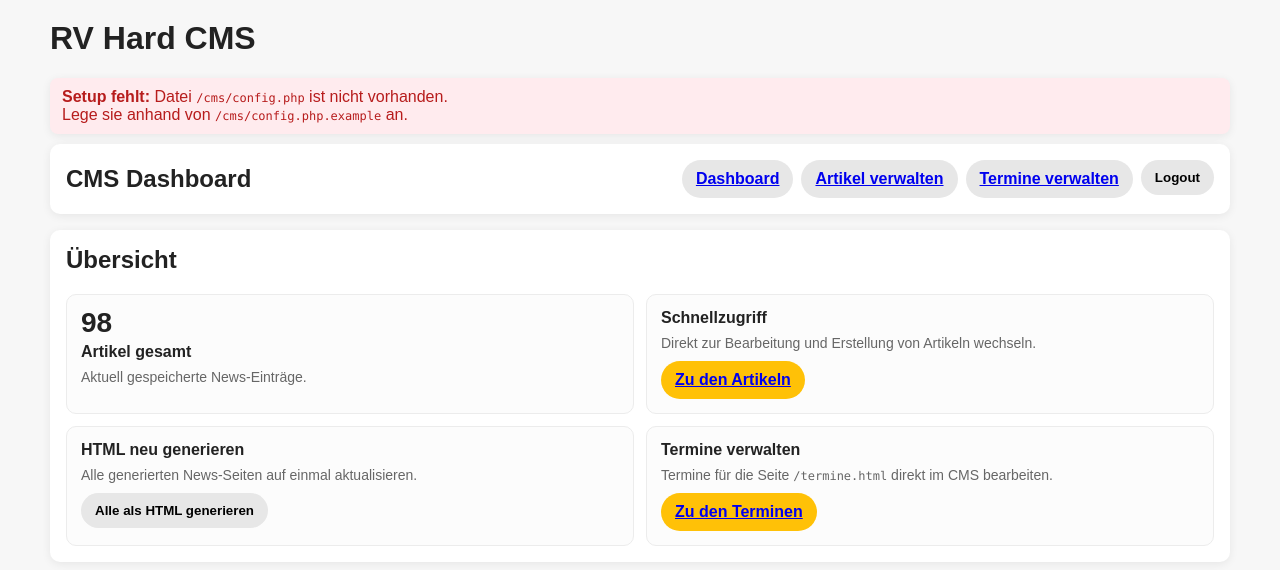
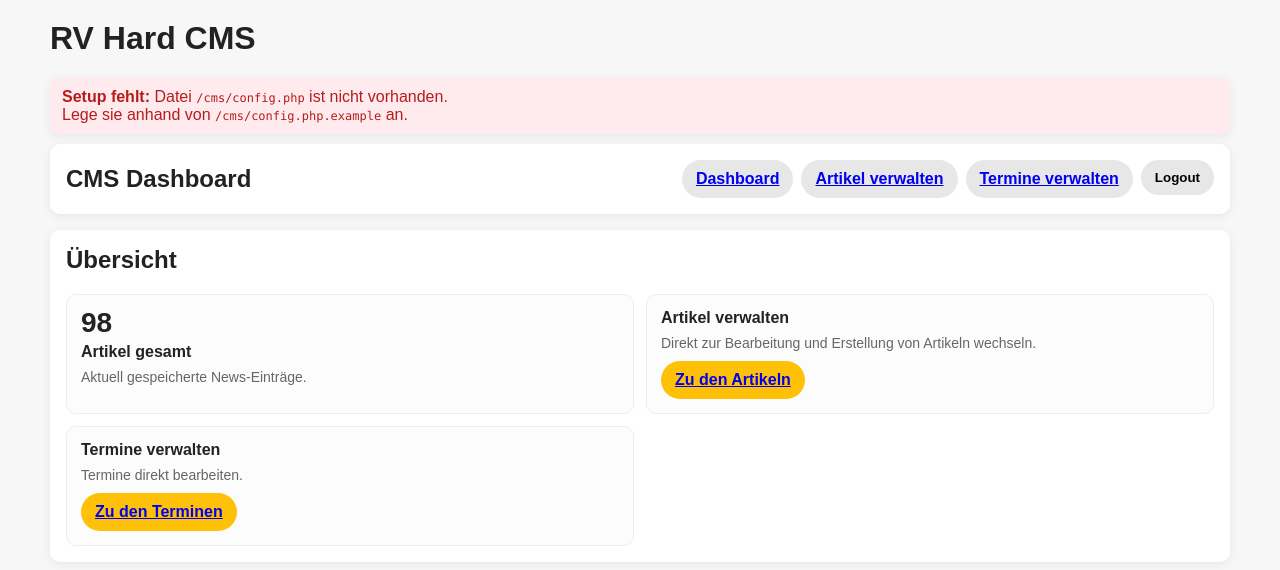
Before and after one commit to arnovoyer/RVHard, a PHP site: page /cms/index.php in a window 1280 px wide. Shown: the top 570 px of the page. Run offline with PHP 8.4, Linux system fonts and the light colour scheme; the visitor is signed in with stand-in values (Sample User, id 1).

Commit message:
Ändere "Schnellzugriff" zu "Artikel verwalten" und aktualisiere den Text für die Terminverwaltung im CMS; kommentiere HTML-Generierungsbereich aus.

```diff
--- a/cms/index.php
+++ b/cms/index.php
@@ -1384,13 +1384,13 @@
                 <p>Aktuell gespeicherte News-Einträge.</p>
             </div>
             <div class="dash-box">
-                <h3>Schnellzugriff</h3>
+                <h3>Artikel verwalten</h3>
                 <p>Direkt zur Bearbeitung und Erstellung von Artikeln wechseln.</p>
                 <div class="row" style="margin-top:10px;">
                 <a class="btn btn-primary" href="/cms/index.php?view=articles">Zu den Artikeln</a>
                 </div>
             </div>
-            <div class="dash-box">
+            <!--<div class="dash-box">
                 <h3>HTML neu generieren</h3>
                 <p>Alle generierten News-Seiten auf einmal aktualisieren.</p>
                 <form method="post" style="margin-top:10px;">
@@ -1398,10 +1398,10 @@
                 <input type="hidden" name="csrf_token" value="<?= htmlspecialchars($csrfToken, ENT_QUOTES, 'UTF-8') ?>" />
                 <button class="btn btn-muted" type="submit">Alle als HTML generieren</button>
                 </form>
-            </div>
+            </div>-->
             <div class="dash-box">
                 <h3>Termine verwalten</h3>
-                <p>Termine für die Seite <span class="mono">/termine.html</span> direkt im CMS bearbeiten.</p>
+                <p>Termine direkt bearbeiten.</p>
                 <div class="row" style="margin-top:10px;">
                 <a class="btn btn-primary" href="/cms/index.php?view=termine">Zu den Terminen</a>
                 </div>
```
Also changed, not shown: verein/geschichte.html (+10 -3 lines).
